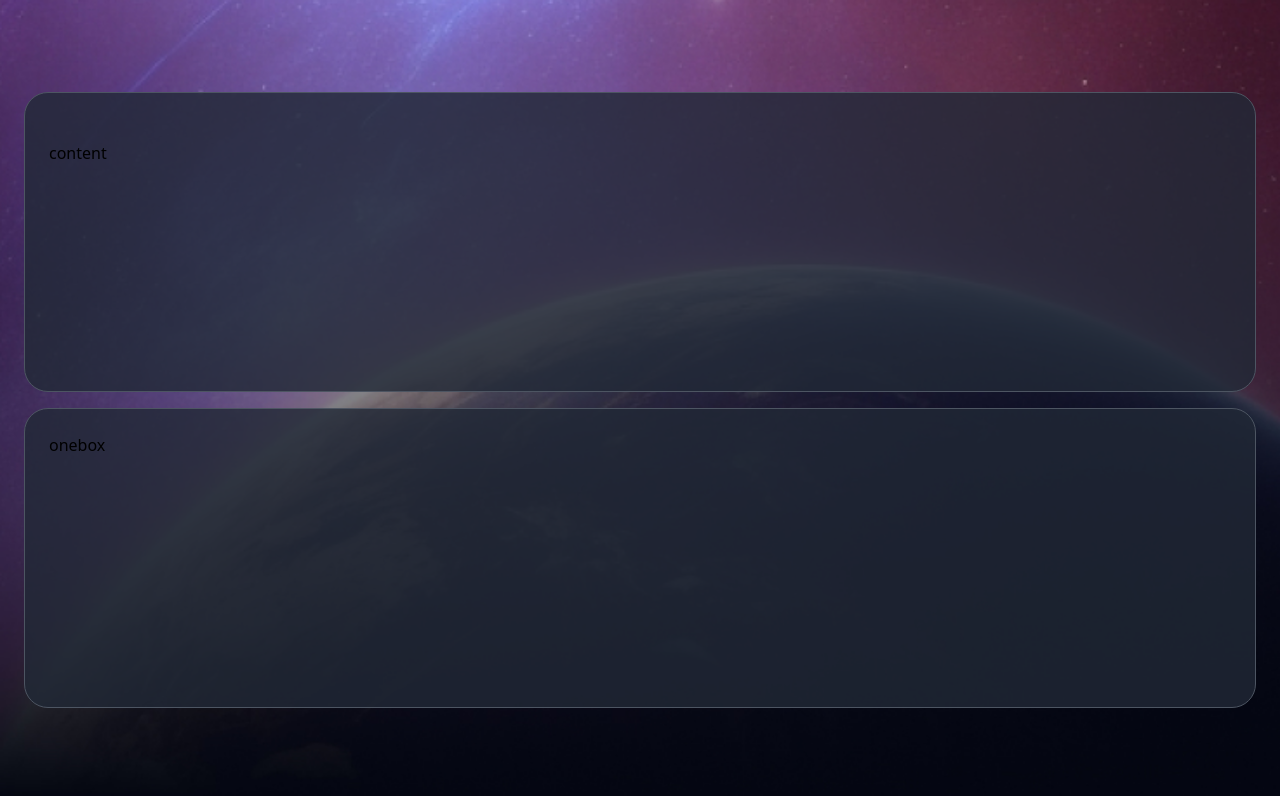
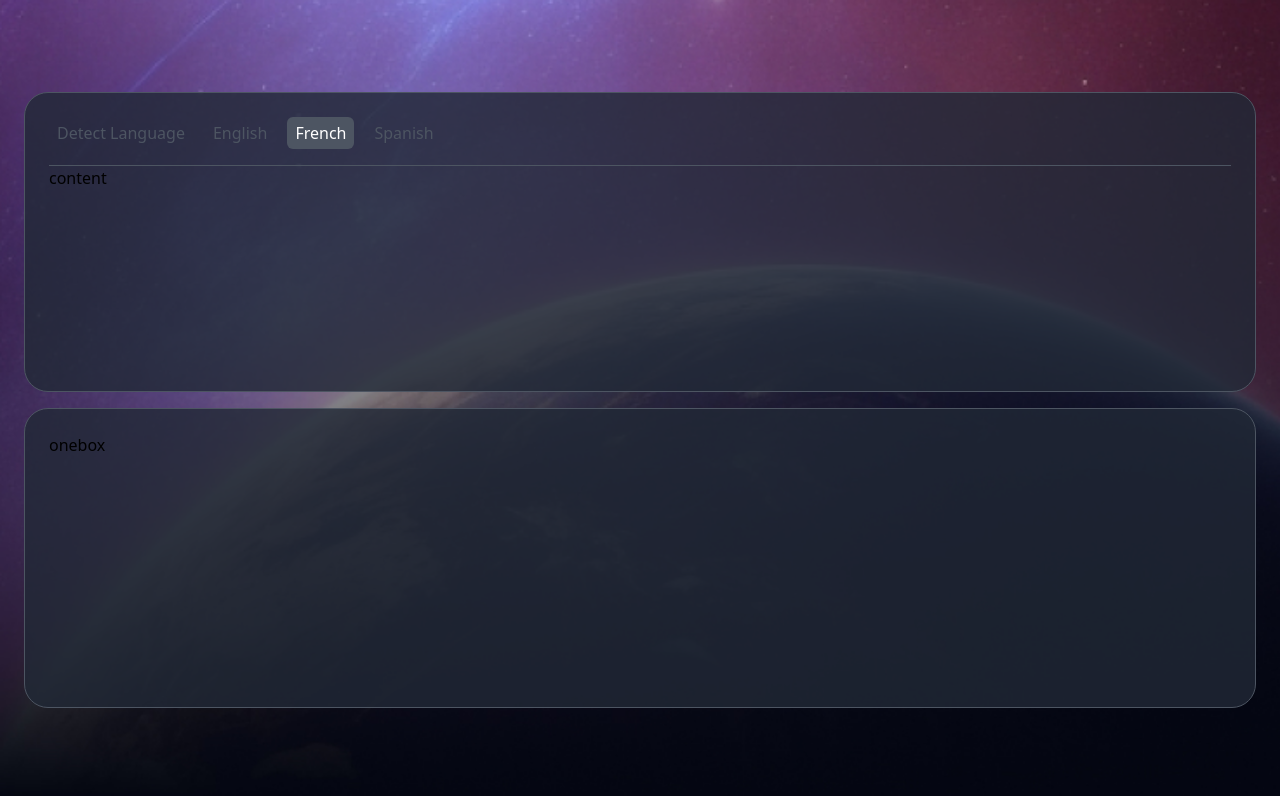
Before and after one commit to unaygney/devChallanges, a Next.js app in the folder translate-app/: page / in a window 1280 px wide. Shown: the top 796 px of the page. Built offline with nearby package versions, Linux system fonts and the light colour scheme.

Commit message:
added button functionality

```diff
--- a/translate-app/components/Button/index.tsx
+++ b/translate-app/components/Button/index.tsx
@@ -5,10 +5,38 @@ interface ButtonProps {
   title: string;
   className?: string;
   type: "Primary" | "Secondary" | "Success";
+  isActive?: boolean;
+  id?: any;
+  onClick?: (id: number) => void;
 }
 
-function Button({ title, className, type }: ButtonProps) {
-  return <button className={clsx("text-base font-medium ")}>{title}</button>;
+function Button({
+  title,
+  className,
+  type,
+  isActive,
+  onClick,
+  id,
+}: ButtonProps) {
+  const handleClick = () => {
+    if (onClick && id !== undefined) {
+      onClick(id);
+    }
+  };
+  return (
+    <button
+      onClick={handleClick}
+      className={clsx(
+        "text-base font-medium   px-2 py-1 ",
+        {
+          "bg-[#4d5562] text-white  rounded-md ": isActive,
+        },
+        { "text-[#4d5562]": !isActive }
+      )}
+    >
+      {title}
+    </button>
+  );
 }
 
 export default Button;
--- /dev/null
+++ b/translate-app/containers/HomeContainer/constant.js
@@ -0,0 +1,20 @@
+export const BUTTONS = [
+  {
+    id: 0,
+    title: "English",
+    isActive: false,
+    type: "Primary",
+  },
+  {
+    id: 1,
+    title: "French",
+    isActive: true,
+    type: "Secondary",
+  },
+  {
+    id: 2,
+    title: "Spanish",
+    isActive: false,
+    type: "Primary",
+  },
+];
--- a/translate-app/containers/HomeContainer/index.tsx
+++ b/translate-app/containers/HomeContainer/index.tsx
@@ -1,16 +1,40 @@
 "use client";
-import React from "react";
+import React, { useState } from "react";
 import { useMyContext } from "@/containers/context/DataProvider";
 import Button from "@/components/Button";
+import { BUTTONS } from "./constant";
 
 function HomeContainer() {
   const { search, setSearch, value } = useMyContext();
-  console.log(value);
+  const [buttons, setButtons] = useState(BUTTONS);
+
+  const handleClick = (clickedId) => {
+    const updatedButtons = buttons.map((button) => {
+      if (button.id === clickedId) {
+        return { ...button, isActive: true };
+      } else {
+        return { ...button, isActive: false };
+      }
+    });
+
+    setButtons(updatedButtons);
+  };
+
   return (
     <div className="w-full h-full flex flex-col justify-center items-center gap-4 px-6">
       <div className="bg-[#212936cc] bg-opacity-80 w-full h-[300px] border border-[#4D5562] border-solid rounded-3xl p-6">
-        <div>
-          <Button title={false} type="guney" />
+        <div className="flex gap-3 items-center border-b border-[#4d5562] border-solid pb-4">
+          <Button title={"Detect Language"} type="Primary" />
+          {buttons.map((button) => (
+            <Button
+              title={button.title}
+              key={button.id}
+              id={button.id}
+              type={button.type}
+              isActive={button.isActive}
+              onClick={() => handleClick(button.id)}
+            />
+          ))}
         </div>
         <div>content</div>
         {/* <input
--- a/translate-app/tsconfig.json
+++ b/translate-app/tsconfig.json
@@ -22,6 +22,6 @@
       "@/*": ["./*"]
     }
   },
-  "include": ["next-env.d.ts", "**/*.ts", "**/*.tsx", ".next/types/**/*.ts"],
+  "include": ["next-env.d.ts", "**/*.ts", "**/*.tsx", ".next/types/**/*.ts", "containers/HomeContainer/constant.js"],
   "exclude": ["node_modules"]
 }
```
